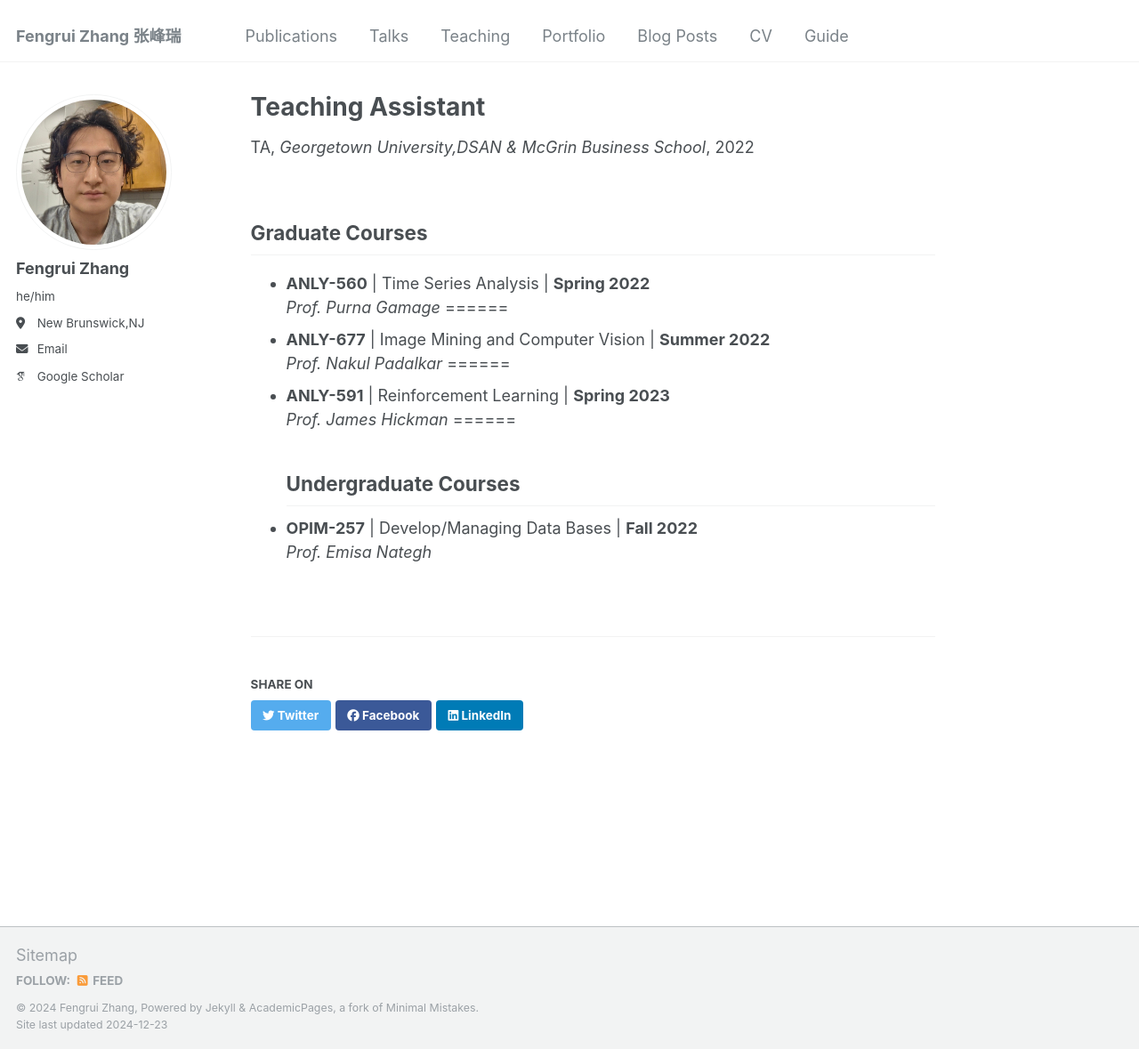
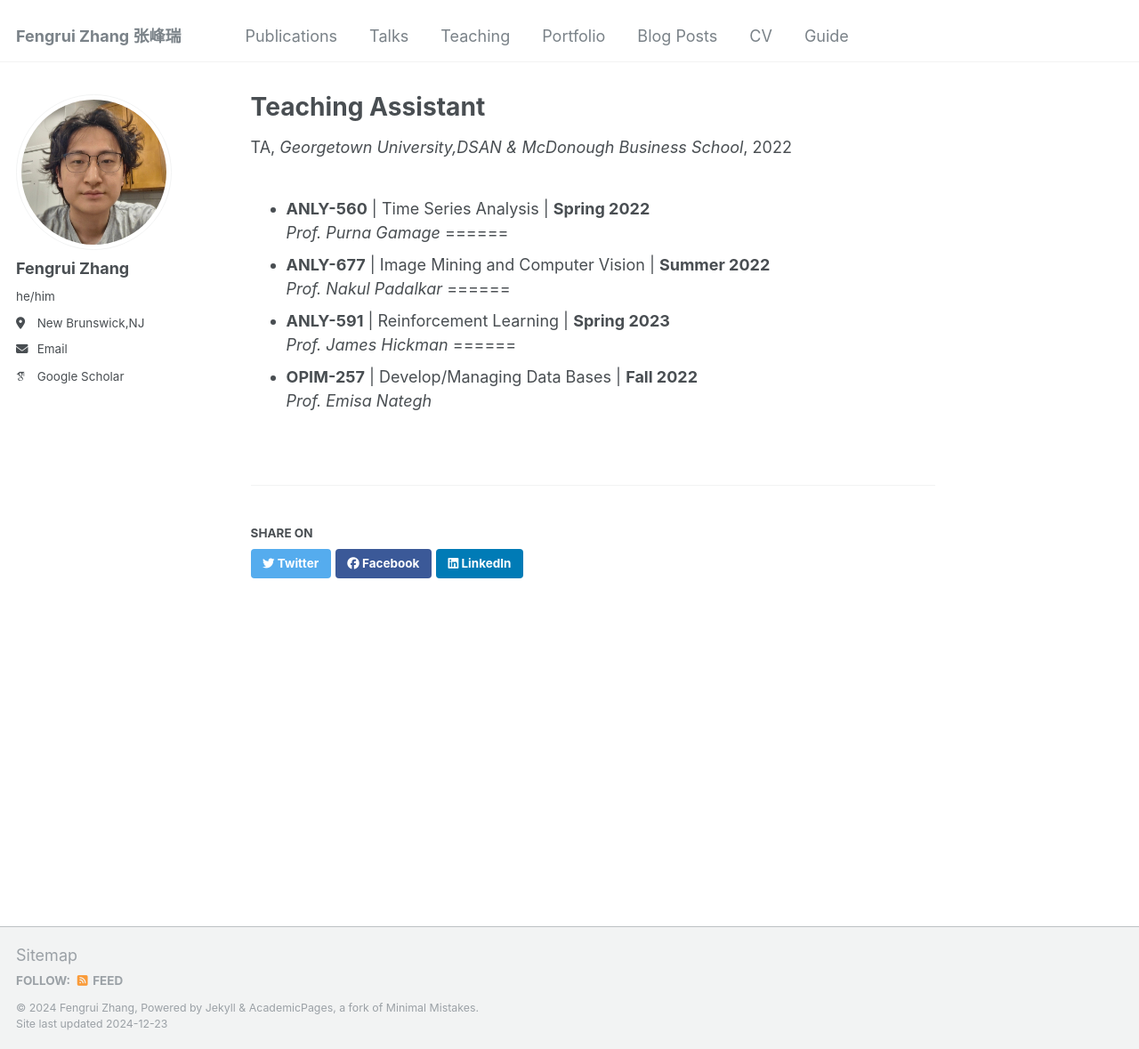
Before and after one commit to fengrui-z/fengrui-z.github.io, a Jekyll site: the page built from _teaching/2014-spring-teaching-1.md, in a window 1280 px wide and 1179 px high. Shown: the whole window at 89% size. Built offline with Jekyll 4.4.1, drawn with Linux system fonts in a browser that asks for light colours; some web fonts are replaced.

Commit message:
Update 2014-spring-teaching-1.md

```diff
--- a/_teaching/2014-spring-teaching-1.md
+++ b/_teaching/2014-spring-teaching-1.md
@@ -2,12 +2,11 @@
 title: "Teaching Assistant"
 collection: teaching
 type: "TA"
-permalink: /teaching/Georgetown-teaching
-venue: "Georgetown University,DSAN & McGrin Business School"
+permalink:
+venue: "Georgetown University,DSAN & McDonough Business School"
 date: "2022-01-20"
 location: "Washington D.C"
 ---
-## Graduate Courses
 - **ANLY-560** | Time Series Analysis                                                | **Spring 2022** <br>
   _Prof. Purna Gamage_
 ======
@@ -17,6 +16,5 @@ location: "Washington D.C"
 - **ANLY-591** | Reinforcement Learning                                              | **Spring 2023** <br>
   _Prof. James Hickman_
 ======
-## Undergraduate Courses
 - **OPIM-257** | Develop/Managing Data Bases                                         | **Fall 2022**  <br>
   _Prof. Emisa Nategh_
```
